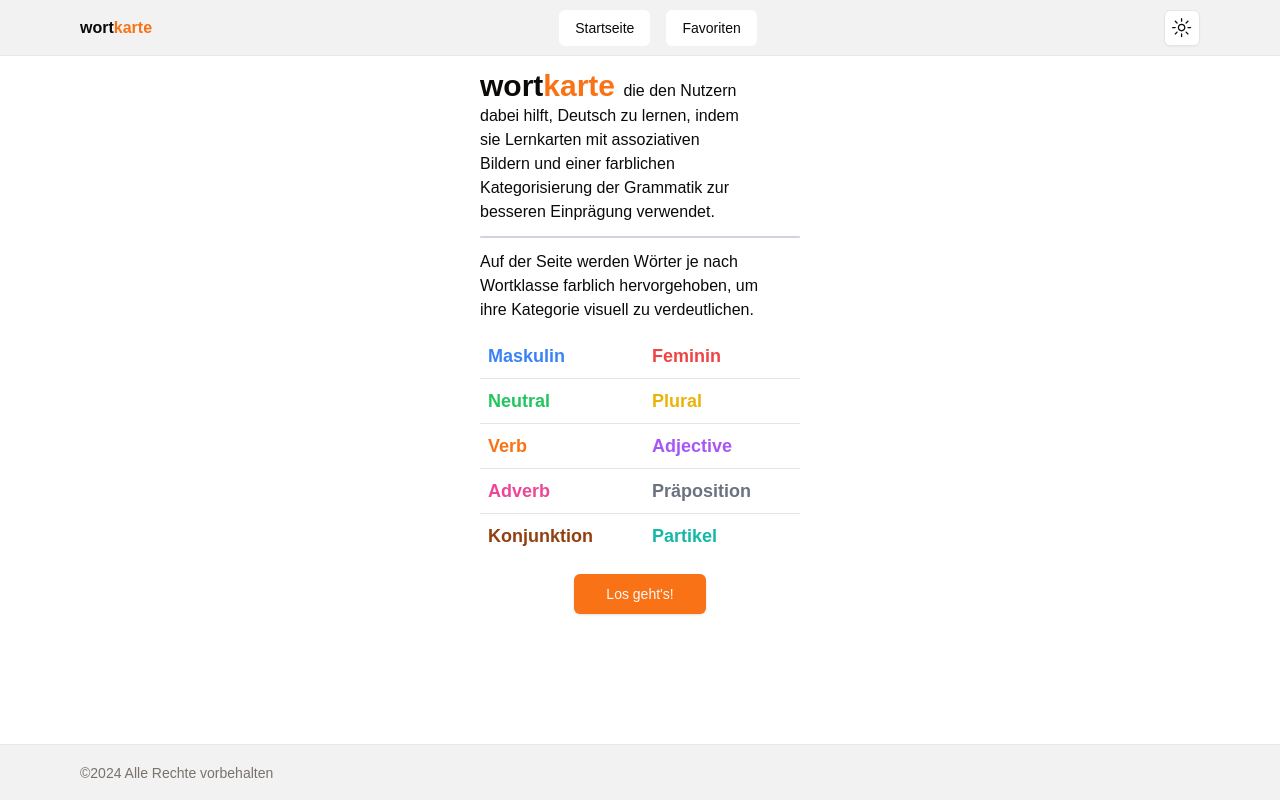
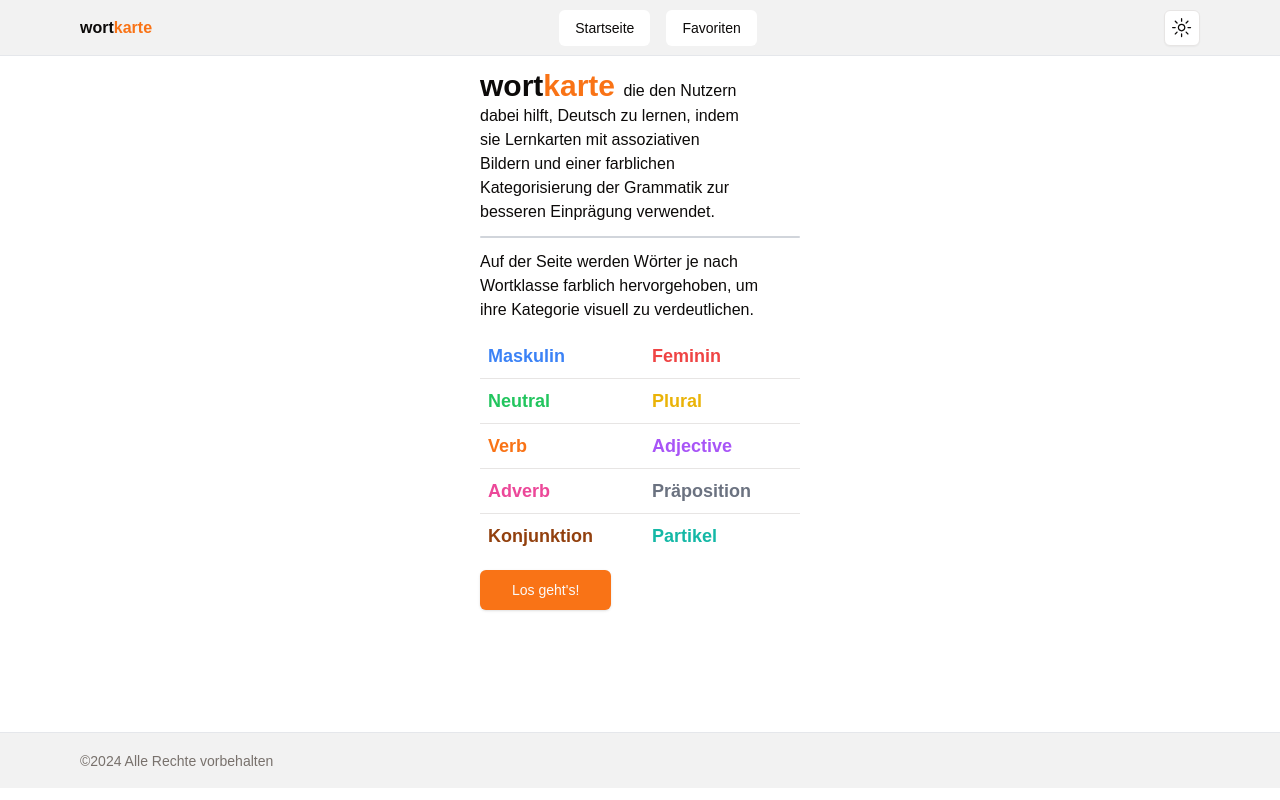
Before and after one commit to stoczec/wortkarte, a Next.js app: page / in a window 1280 px wide. Built offline with nearby package versions, Linux system fonts and the light colour scheme.

Commit message:
"Removed Footer from RootLayout and added it to Home page, updated Home page layout and styling, and modified Footer component"

```diff
--- a/src/app/layout.tsx
+++ b/src/app/layout.tsx
@@ -39,7 +39,6 @@ export default function RootLayout({
 					>
 						<Navbar />
 						{children}
-						<Footer />
 					</ThemeProvider>
 				</div>
 			</body>
--- a/src/app/page.tsx
+++ b/src/app/page.tsx
@@ -1,13 +1,13 @@
 'use client'
 
-import { GrammarTable } from '@/components'
+import { Footer, GrammarTable } from '@/components'
 import { Button } from '@/components/ui/button'
 import { Separator } from '@/components/ui/separator'
 import Link from 'next/link'
 
 export default function Home() {
 	return (
-		<section className="flex flex-col items-center justify-start gap-4 py-3 flex-grow flex-shrink-0 basis-auto">
+		<section className="flex flex-col items-center justify-between gap-4 py-3 flex-grow flex-shrink-0 basis-auto">
 			<div className="w-[320px] flex flex-col gap-3">
 				<p className="text-balance">
 					<span className="text-3xl font-bold">
@@ -23,10 +23,11 @@ export default function Home() {
 					um ihre Kategorie visuell zu verdeutlichen.
 				</p>
 				<GrammarTable />
+				<Link href="/page/1">
+					<Button size={'lg'}>Los geht's!</Button>
+				</Link>
 			</div>
-			<Link href="/page/1">
-				<Button size={'lg'}>Los geht's!</Button>
-			</Link>
+			<Footer />
 		</section>
 	)
 }
--- a/src/components/footer.tsx
+++ b/src/components/footer.tsx
@@ -3,7 +3,7 @@ import { MaxWidthWrapper } from './'
 
 export const Footer = () => {
 	return (
-		<footer className=" h-14 border-t border-gray-200 bg-black/5 flex-grow-0 flex-shrink-0 basis-auto">
+		<footer className="w-full h-14 border-t border-gray-200 bg-black/5 flex-grow-0 flex-shrink-0 basis-auto">
 			<MaxWidthWrapper>
 				<div className="h-full flex flex-col justify-center items-center md:flex-row md:justify-between ">
 					<div className="text-center md:text-left pb-2 md:pb-0">
```
